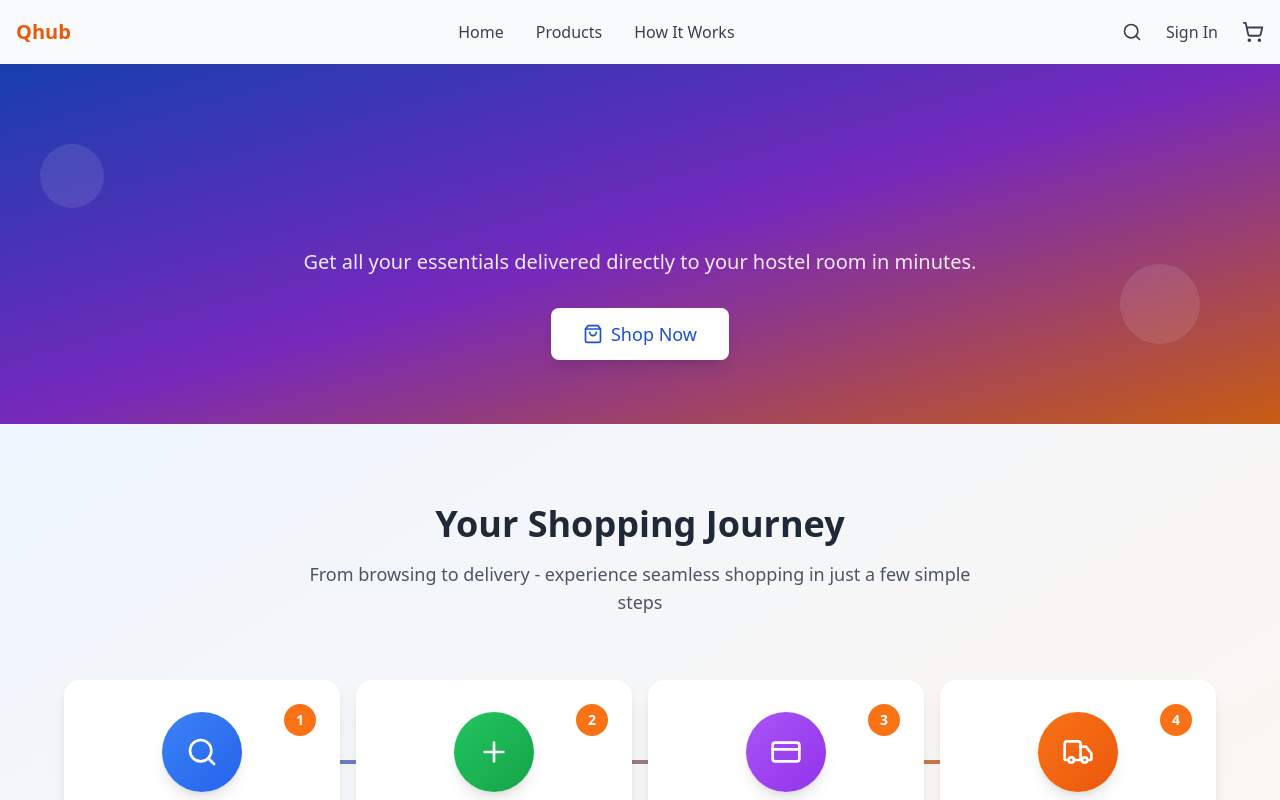
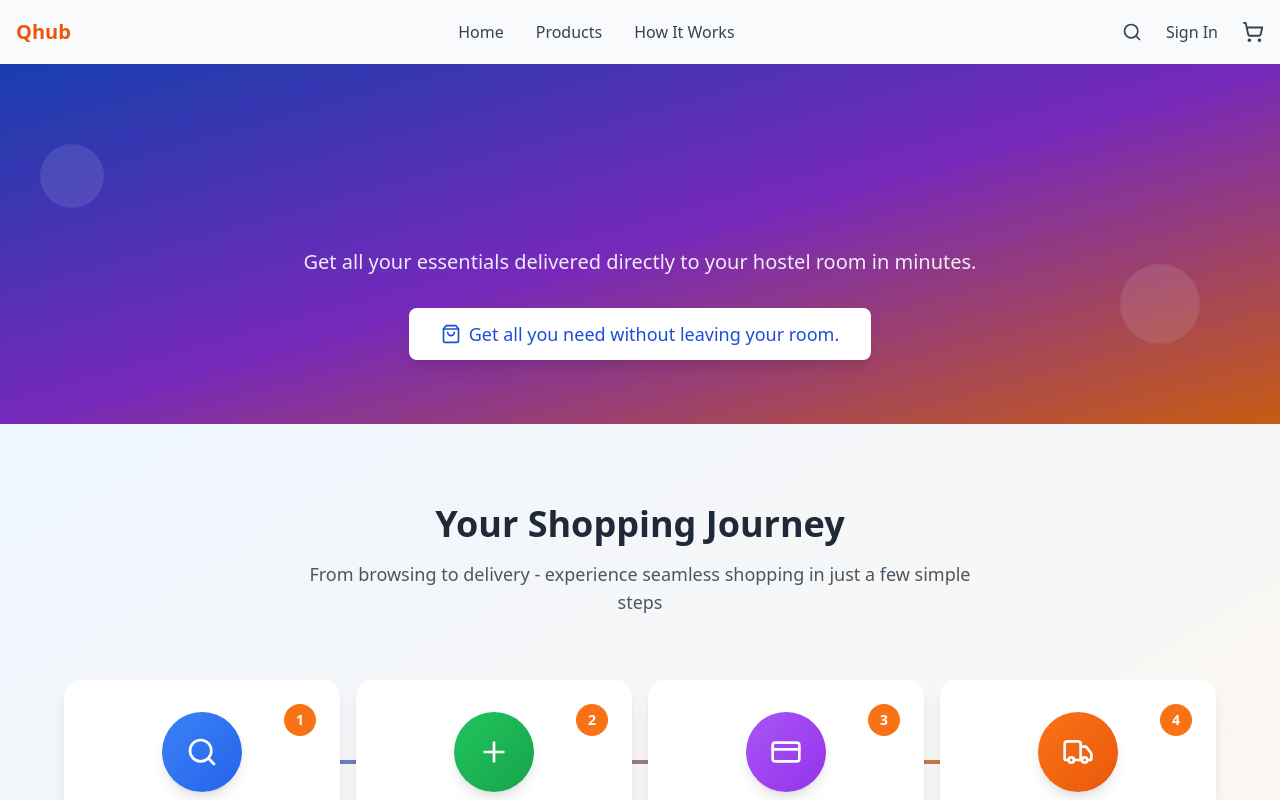
Before and after one commit to 6enard/qwetuHub, a React (Vite) app: page / in a window 1280 px wide. Shown: the top 800 px of the page. Built offline with nearby package versions, Linux system fonts and the light colour scheme; no server answers.

Commit message:
Updated Home.tsx

```diff
--- a/src/pages/Home.tsx
+++ b/src/pages/Home.tsx
@@ -48,7 +48,7 @@ const Home: React.FC = () => {
               className="inline-flex items-center btn bg-white text-blue-700 hover:text-orange-600 hover:bg-gray-100 px-8 py-3 rounded-lg font-medium text-lg shadow-lg transition-all hover:shadow-xl transform hover:scale-105"
             >
               <ShoppingBag className="mr-2" size={20} />
-              Shop Now
+              Get all you need without leaving your room.
             </Link>
           </div>
         </div>
```
